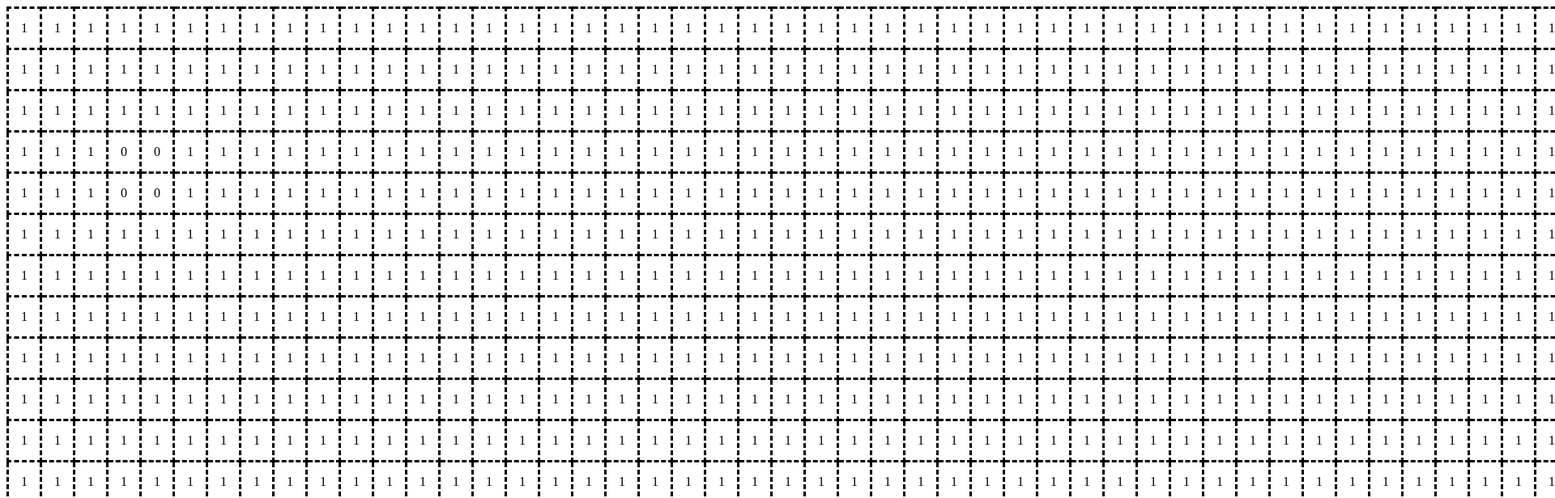
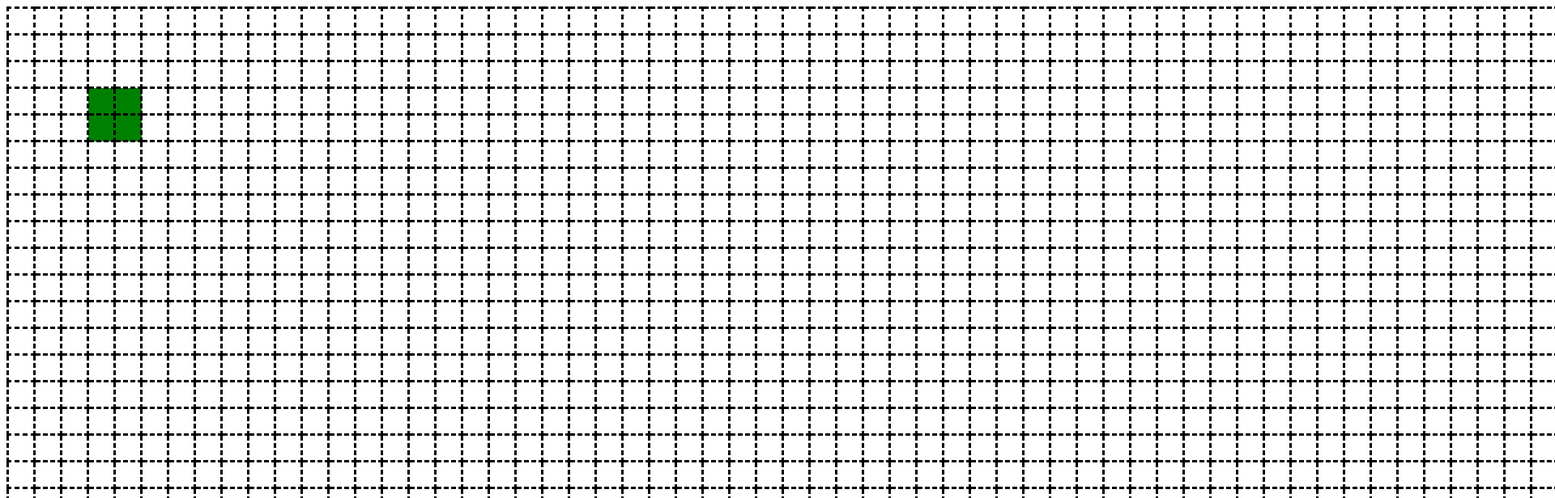
Before and after one commit to HenrySu/GameOfLife, an Angular app: page / in a window 1280 px wide. Shown: the top 616 px of the page at 81% size, 1920 px wide, since content can reach past the window. Built offline with nearby package versions, Linux system fonts and the light colour scheme.

Commit message:
set cell background based on cell status

```diff
--- a/src/app/game/game-board/game-board.component.html
+++ b/src/app/game/game-board/game-board.component.html
@@ -1,7 +1,6 @@
 <div class="table-container">
   <div class="table-row" *ngFor="let cells of board.cells">
-    <div class="table-cell" *ngFor="let cell of cells">
-      {{cell.status}}
+    <div class="table-cell" *ngFor="let cell of cells" [class.cell-alive]="isCellAlive(cell)">
     </div>
   </div>
 </div>
--- a/src/app/game/game-board/game-board.component.scss
+++ b/src/app/game/game-board/game-board.component.scss
@@ -10,5 +10,9 @@
       padding: 15px;
       border-style: dashed;
     }
+
+    .cell-alive{
+      background-color: green;
+    }
   }
 }
--- a/src/app/game/game-board/game-board.component.ts
+++ b/src/app/game/game-board/game-board.component.ts
@@ -1,5 +1,5 @@
 import { Component, OnInit, Input } from '@angular/core';
-import { BoardSize, Board, Cell, BoardCoordinate } from '../models';
+import { BoardSize, Board, Cell, BoardCoordinate, LifeStatus } from '../models';
 import { LifeService } from '../services/life.service';
 
 @Component({
@@ -21,4 +21,7 @@ export class GameBoardComponent implements OnInit {
     return new Board(boardSize.xSize, boardSize.ySize, livingCellCoords)
   }
 
+  isCellAlive(cell: Cell) {
+    return cell.status === LifeStatus.Alive;
+  }
 }
```
